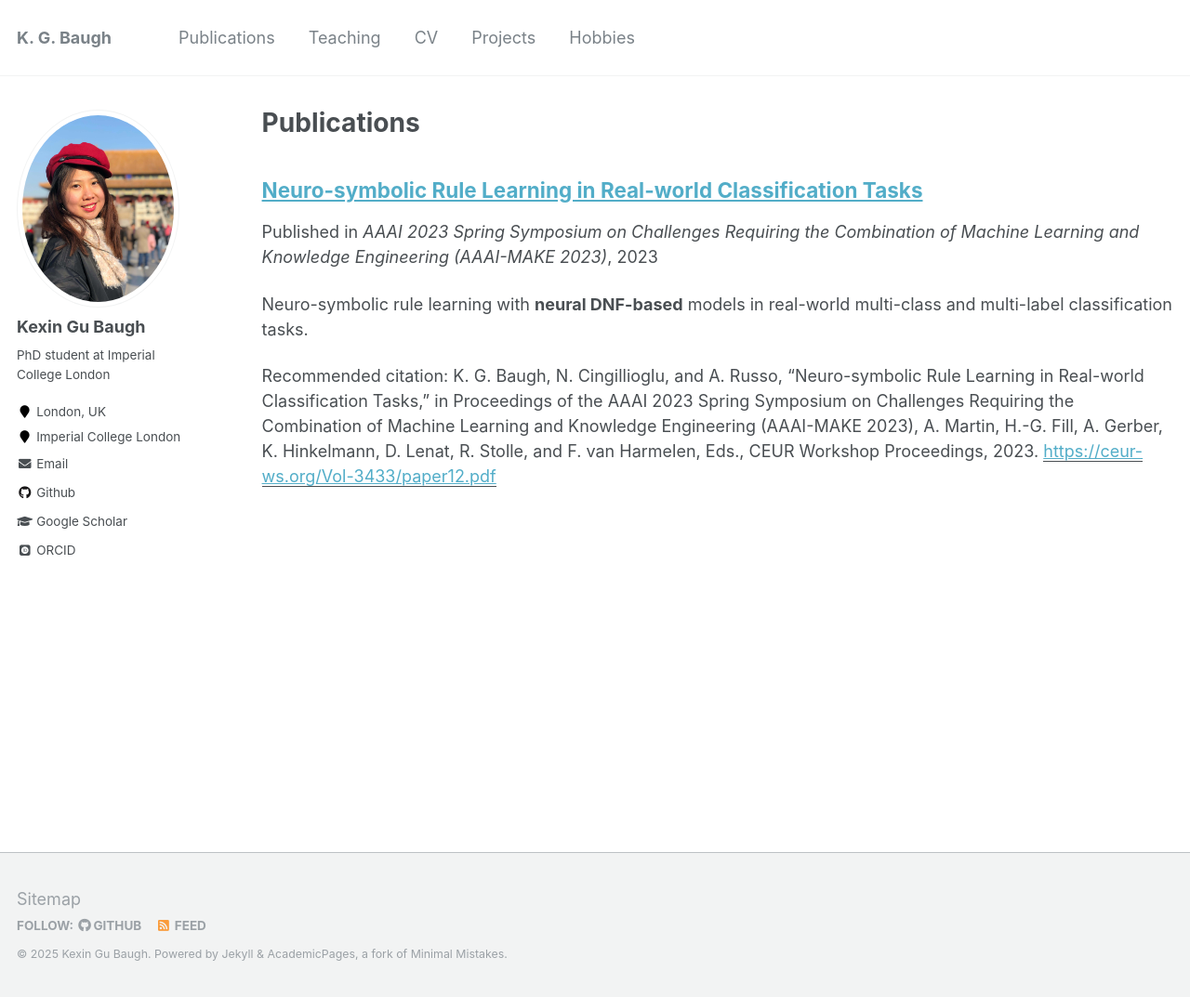
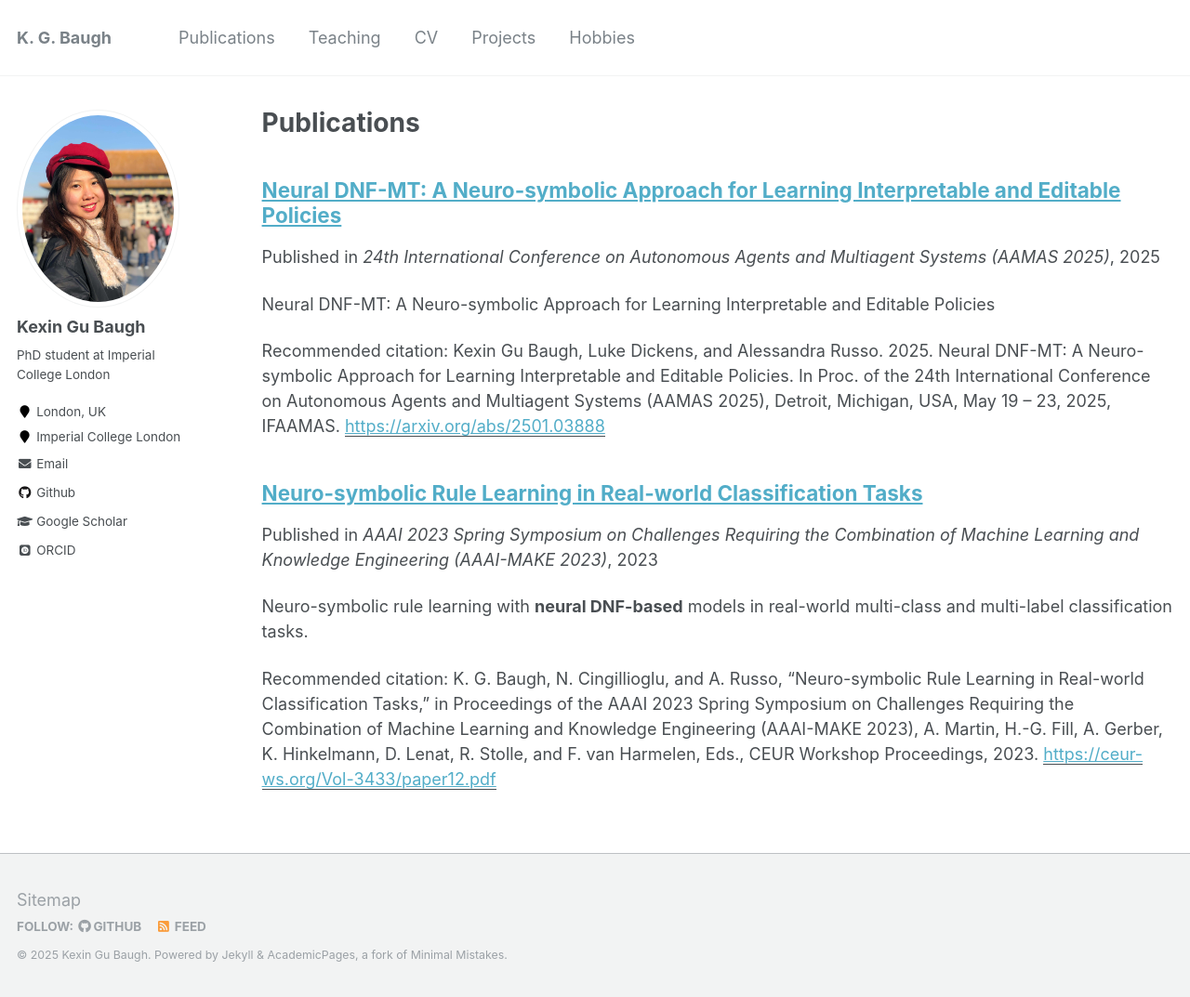
Before and after one commit to kittykg/kittykg.github.io, a Jekyll site: the page built from _pages/publications.md, in a window 1280 px wide and 1073 px high. Shown: the whole window at 93% size. Built offline with Jekyll 4.4.1, drawn with Linux system fonts in a browser that asks for light colours; some web fonts are replaced.

Commit message:
Add AAMAS 2025 paper

````diff
--- /dev/null
+++ b/_publications/2025-aamas-ndnf-mt-rl.md
@@ -0,0 +1,51 @@
+---
+title: "Neural DNF-MT: A Neuro-symbolic Approach for Learning Interpretable and Editable Policies"
+collection: publications
+permalink: /publication/neural-dnf-mt-for-learning-interpretable-editable-policies
+excerpt: 'Neural DNF-MT: A Neuro-symbolic Approach for Learning Interpretable and Editable Policies'
+date: 2025-05-19
+venue: '24th International Conference on Autonomous Agents and Multiagent Systems (AAMAS 2025)'
+paperurl: 'https://arxiv.org/abs/2501.03888'
+citation: 'Kexin Gu Baugh, Luke Dickens, and Alessandra Russo. 2025. Neural DNF-MT:
+A Neuro-symbolic Approach for Learning Interpretable and Editable
+Policies. In Proc. of the 24th International Conference on Autonomous Agents
+and Multiagent Systems (AAMAS 2025), Detroit, Michigan, USA, May 19 – 23,
+2025, IFAAMAS.'
+---
+
+[Full paper with Appendix on arxiv](https://arxiv.org/abs/2501.03888)
+
+[GitHub Repo](https://github.com/kittykg/neural-dnf-mt-policy-learning)
+
+Bibtex for arxiv pre-print
+
+```
+@misc{baugh2025neuraldnfmtneurosymbolicapproach,
+      title={Neural DNF-MT: A Neuro-symbolic Approach for Learning Interpretable and Editable Policies},
+      author={Kexin Gu Baugh and Luke Dickens and Alessandra Russo},
+      year={2025},
+      eprint={2501.03888},
+      archivePrefix={arXiv},
+      primaryClass={cs.AI},
+      url={https://arxiv.org/abs/2501.03888},
+}
+```
+
+### Abstract
+
+Although deep reinforcement learning has been shown to be effective, the model's
+black-box nature presents barriers to direct policy interpretation. To address
+this problem, we propose a neuro-symbolic approach called neural DNF-MT for
+end-to-end policy learning. The differentiable nature of the neural DNF-MT model
+enables the use of deep actor-critic algorithms for training. At the same time,
+its architecture is designed so that trained models can be directly translated
+into interpretable policies expressed as standard (bivalent or probabilistic)
+logic programs. Moreover, additional layers can be included to extract abstract
+features from complex observations, acting as a form of predicate invention. The
+logic representations are highly interpretable, and we show how the bivalent
+representations of deterministic policies can be edited and incorporated back
+into a neural model, facilitating manual intervention and adaptation of learned
+policies. We evaluate our approach on a range of tasks requiring learning
+deterministic or stochastic behaviours from various forms of observations. Our
+empirical results show that our neural DNF-MT model performs at the level of
+competing black-box methods whilst providing interpretable policies.
````
Also changed, not shown: _pages/cv.md (+0 -1 lines), _publications/2023-aaai-make-ns-rule-learning-classification.md (line endings or trailing spaces).
